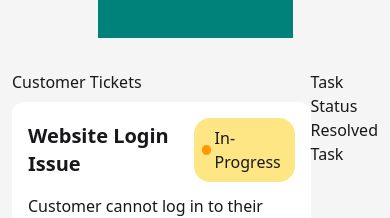
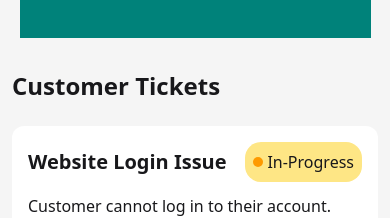
Before and after one commit to Jim2811/customer-support-zone-a7, a React (Vite) app: page / in a window 390 px wide. Shown: the part 602-820 px from the top of the page. Built offline with nearby package versions, Linux system fonts and the light colour scheme.

Commit message:
Responsive Cards Container

```diff
--- a/src/Components/ComplaintCards/ComplaintCards.jsx
+++ b/src/Components/ComplaintCards/ComplaintCards.jsx
@@ -4,21 +4,21 @@ const ComplaintCards = ({complaints}) => {
     const complaintDatas = use(complaints)
     return (
         <>
-            <div className='mw-12 flex justify-between p-3'>
-                <div>
-                    <h2>Customer Tickets</h2>
-                    <div>
+            <div className='mw-12 flex justify-between p-3 gap-4 flex-col md:flex-row'>
+                <div className='md:w-[80%]'>
+                    <h2 className='font-bold text-2xl mb-4'>Customer Tickets</h2>
+                    <div className='grid m:grid-cols-2 gap-3 '>
                         {
                             complaintDatas.map(complaint => <ComplaintCard complaint = {complaint} key={complaint.id}></ComplaintCard>)
                         }
                     </div>
                 </div>
-                <div>
+                <div className='md:w-[30%]pl-4'>
                     <div>
-                        Task Status
+                        <h2 className='font-bold text-2xl mb-4'>Task Status</h2>
                     </div>
                     <div>
-                        Resolved Task
+                        <h2 className='font-bold text-2xl'>Resolved Task</h2>
                     </div>
                 </div>
             </div>
--- a/src/Components/PRCards/PRCards.jsx
+++ b/src/Components/PRCards/PRCards.jsx
@@ -3,11 +3,11 @@ const PRCards = () => {
     return (
         <>
             <div className='max-w-[1200px] mx-auto text-center flex md:flex-row flex-col gap-4 justify-between items-center text-white'>
-                <div className="w-[50%] bg-[#422AD5] bg-[url('../../assets/vector1.png')] h-[250px] my-5 flex flex-col justify-center items-center">
+                <div className="md:w-[50%] w-[90%] bg-[#422AD5] bg-[url('../../assets/vector1.png')] h-[250px] my-5 flex flex-col justify-center items-center">
                     <p>In-Progress</p>
                     <h3>0</h3>
                 </div>
-                <div className='w-[50%] bg-[#00827A] h-[250px] my-5 flex flex-col justify-center items-center'>
+                <div className='md:w-[50%] w-[90%] bg-[#00827A] h-[250px] my-5 flex flex-col justify-center items-center'>
                     <p>Resolved</p>
                     <h3>0</h3>
                 </div>
```
